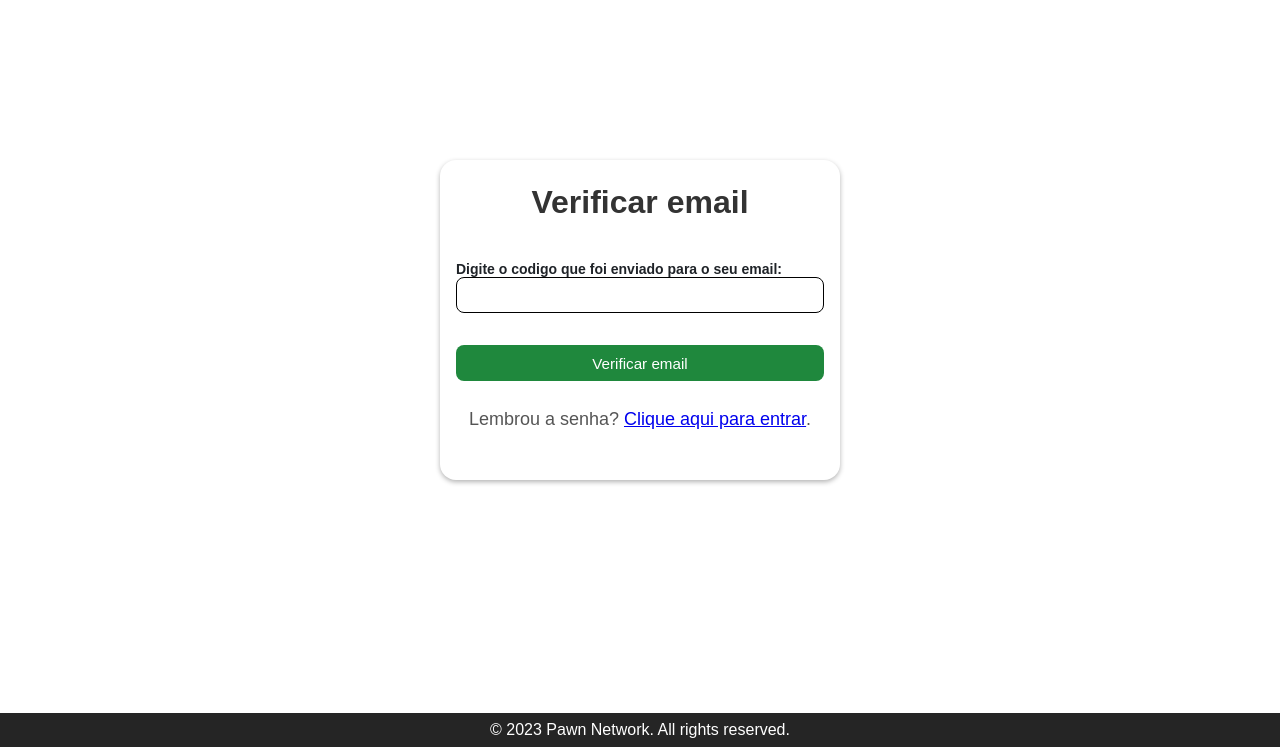
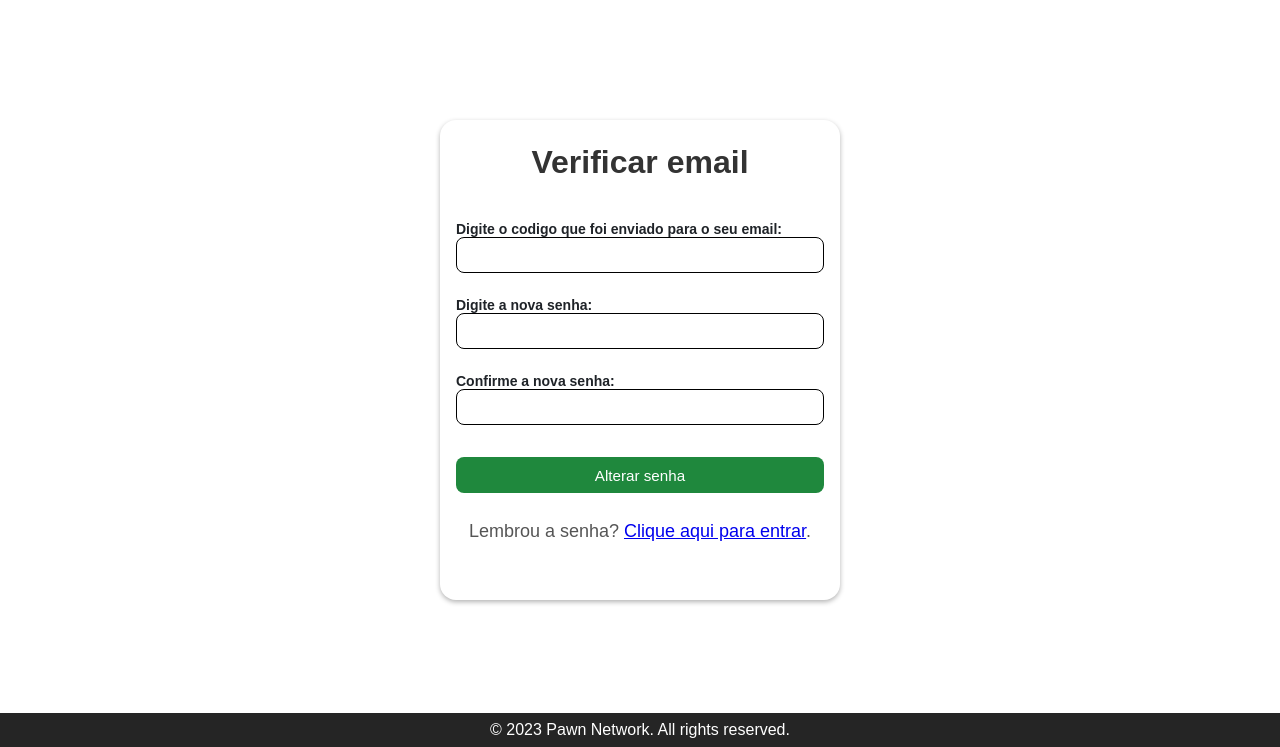
Before and after one commit to Louzindev/pawn-network, a Flask app: template app/templates/verify_token.html in a window 1280 px wide. Shown: the part 53-800 px from the top of the page. Run offline with Flask 3, Linux system fonts and the light colour scheme; the template is opened without the code that fills it, so the values that code supplies are empty.

Commit message:
added input to template verify_token

```diff
--- a/app/templates/verify_token.html
+++ b/app/templates/verify_token.html
@@ -21,7 +21,7 @@
     </header>
 
     <main>
-        <div class="container-changepass">
+        <div class="container-verify_token">
             <h1>Verificar email</h1>
             <div class="form">
                 <form method="post" action="{{ url_for('confirm_token') }}">
@@ -30,8 +30,16 @@
                             <label for="code">Digite o codigo que foi enviado para o seu email:</label>
                             <input type="text" name="code" required>
                         </div>
+                        <div class="input-login">
+                            <label for="code">Digite a nova senha:</label>
+                            <input type="password" name="code" required>
+                        </div>
+                        <div class="input-login">
+                            <label for="code">Confirme a nova senha:</label>
+                            <input type="password" name="code" required>
+                        </div>
                         <div class="button-login">
-                            <button type="submit">Verificar email</button>
+                            <button type="submit">Alterar senha</button>
                         </div>
                     </div>
                 </form>
```
